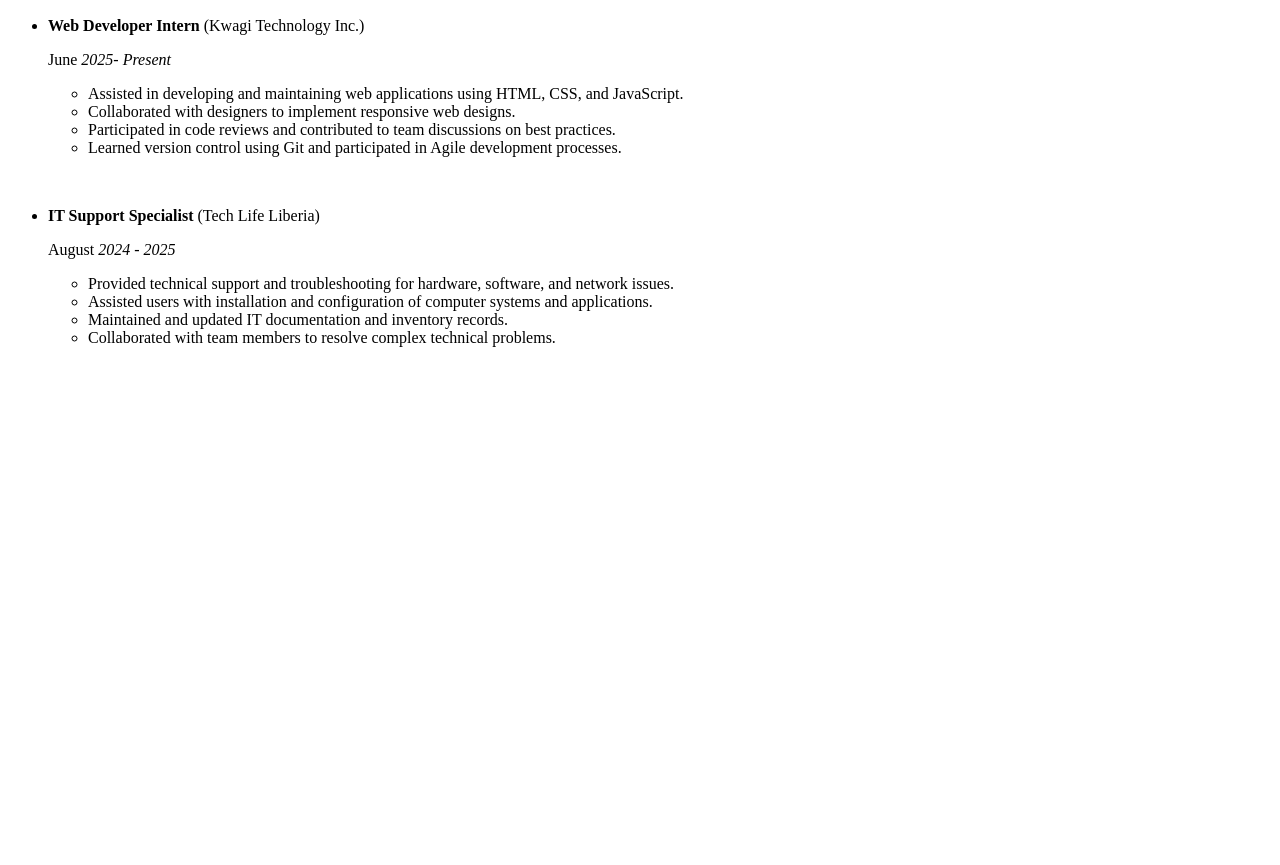
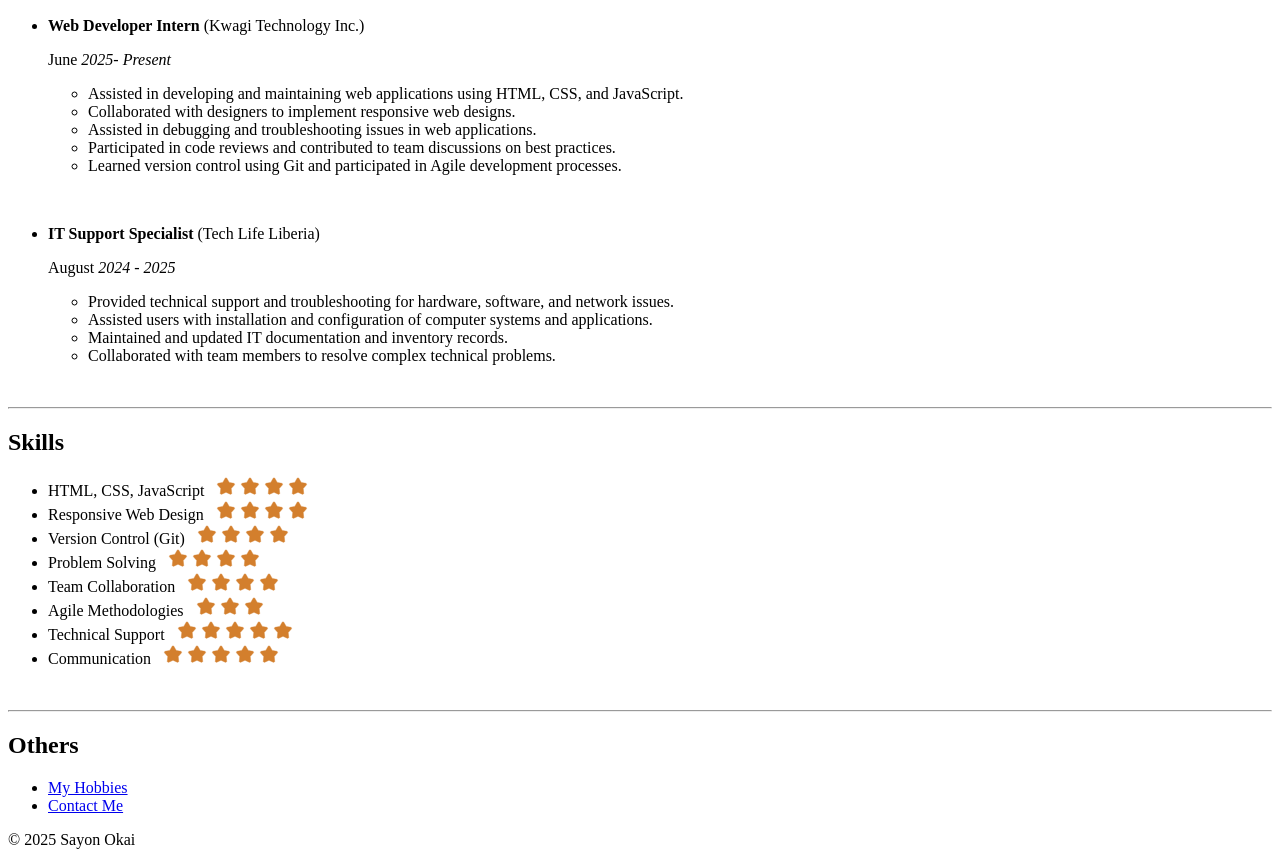
Before and after one commit to Sayon-okai/resume-capstone.io, a plain HTML site: page index.html in a window 1280 px wide. Shown: the part 681-1546 px from the top of the page. Before the commit the page ends 1044 px from the top, so only its background shows below. Drawn offline with Linux system fonts and the light colour scheme.

Commit message:
Capstone project (Resume) using plain HTML 100%

```diff
--- a/index.html
+++ b/index.html
@@ -7,7 +7,7 @@
 </head>
 <body>
     <h1>My Resume</h1>
-    <img src="./assets/images/myself.jpeg" class="dev-pic" alt="Picture of Sayon Okai" width="200" height="200">
+    <img src="./assets/images/myself.jpeg" class="dev-pic" alt="Picture of Sayon Okai" width="200" height="200" style="border-radius: 50%;">
 
     <h2>Summary</h2>
     <p>
@@ -45,10 +45,23 @@
                 <p><strong>Web Developer Intern</strong> (Kwagi Technology Inc.)</p>
                     <p>June <em>2025- Present</em></p>
                 <ul>
-                        <li>Assisted in developing and maintaining web applications using HTML, CSS, and JavaScript.</li>
-                        <li>Collaborated with designers to implement responsive web designs.</li>
-                        <li>Participated in code reviews and contributed to team discussions on best practices.</li>
-                        <li>Learned version control using Git and participated in Agile development processes.</li>
+                        <li>
+                            Assisted in developing and maintaining web applications using HTML, CSS, and JavaScript.
+                        </li>
+
+                        <li>
+                            Collaborated with designers to implement responsive web designs.
+
+                        </li>
+                        <li>
+                            Assisted in debugging and troubleshooting issues in web applications.
+
+                        </li>
+                        <li>
+                            Participated in code reviews and contributed to team discussions on best practices.
+                        </li>
+                        <li>
+                            Learned version control using Git and participated in Agile development processes.</li>
                 </ul>
             </li>
          </ul>
@@ -68,9 +81,126 @@
          </li>
       </ul>
 
+           <br />
+
+      <hr />
+
+    <h2>Skills</h2>
+      <ul>
+        <li>
+            HTML, CSS, JavaScript
+
+            &nbsp;
+                <img src="./assets/images/star-fill.svg" alt="rating star" width="20" height="20">
+
+                <img src="./assets/images/star-fill.svg" alt="rating star" width="20" height="20">
+
+                <img src="./assets/images/star-fill.svg" alt="rating star" width="20" height="20">
+
+                <img src="./assets/images/star-fill.svg" alt="rating star" width="20" height="20">
+
+        </li>
+        <li>
+            Responsive Web Design
+
+            &nbsp;
+            <img src="./assets/images/star-fill.svg" alt="rating star" width="20" height="20">
+
+            <img src="./assets/images/star-fill.svg" alt="rating star" width="20" height="20">
+
+            <img src="./assets/images/star-fill.svg" alt="rating star" width="20" height="20">
+
+            <img src="./assets/images/star-fill.svg" alt="rating star" width="20" height="20">
+
+        </li>
+        <li>
+            Version Control (Git)
+          &nbsp;
+                <img src="./assets/images/star-fill.svg" alt="rating star" width="20" height="20">
+
+                <img src="./assets/images/star-fill.svg" alt="rating star" width="20" height="20">
+
+                <img src="./assets/images/star-fill.svg" alt="rating star" width="20" height="20">
+
+                <img src="./assets/images/star-fill.svg" alt="rating star" width="20" height="20">
+        </li>
+        <li>
+            Problem Solving
+            &nbsp;
+            <img src="./assets/images/star-fill.svg" alt="rating star" width="20" height="20">
+
+            <img src="./assets/images/star-fill.svg" alt="rating star" width="20" height="20">
+
+            <img src="./assets/images/star-fill.svg" alt="rating star" width="20" height="20">
+
+            <img src="./assets/images/star-fill.svg" alt="rating star" width="20" height="20">
+        </li>
+        <li>
+            Team Collaboration
+            &nbsp;
+            <img src="./assets/images/star-fill.svg" alt="rating star" width="20" height="20">
+
+            <img src="./assets/images/star-fill.svg" alt="rating star" width="20" height="20">
+
+            <img src="./assets/images/star-fill.svg" alt="rating star" width="20" height="20">
+
+            <img src="./assets/images/star-fill.svg" alt="rating star" width="20" height="20">
+        </li>
+        <li>
+            Agile Methodologies
+            &nbsp;
+            <img src="./assets/images/star-fill.svg" alt="rating star" width="20" height="20">
+
+            <img src="./assets/images/star-fill.svg" alt="rating star" width="20" height="20">
+
+            <img src="./assets/images/star-fill.svg" alt="rating star" width="20" height="20">
 
 
 
+        </li>
+        <li>
+            Technical Support
+            &nbsp;
+            <img src="./assets/images/star-fill.svg" alt="rating star" width="20" height="20">
+
+            <img src="./assets/images/star-fill.svg" alt="rating star" width="20" height="20">
+
+            <img src="./assets/images/star-fill.svg" alt="rating star" width="20" height="20">
+
+            <img src="./assets/images/star-fill.svg" alt="rating star" width="20" height="20">
+
+            <img src="./assets/images/star-fill.svg" alt="rating star" width="20" height="20">
+
+        </li>
+        <li>
+            Communication
+            &nbsp;
+            <img src="./assets/images/star-fill.svg" alt="rating star" width="20" height="20">
+
+            <img src="./assets/images/star-fill.svg" alt="rating star" width="20" height="20">
+
+            <img src="./assets/images/star-fill.svg" alt="rating star" width="20" height="20">
+
+            <img src="./assets/images/star-fill.svg" alt="rating star" width="20" height="20">
+
+            <img src="./assets/images/star-fill.svg" alt="rating star" width="20" height="20">
+        </li>
+      </ul>
+
+         <br />
+
+    <hr />
+
+    <h2>Others</h2>
+     <ul>
+        <li><a href="./hobbies.html">My Hobbies</a></li>
+        <li><a href="./contact.html">Contact Me</a></li>
+     </ul>
+
+
+    <footer>
+        <p>&copy; 2025 Sayon Okai</p>
+    </footer>
 
 </body>
 </html>
```
Also changed, not shown: contact.html (added, +15 -0 lines), hobbies.html (added, +29 -0 lines), assets/images/star-fill.svg (added).
